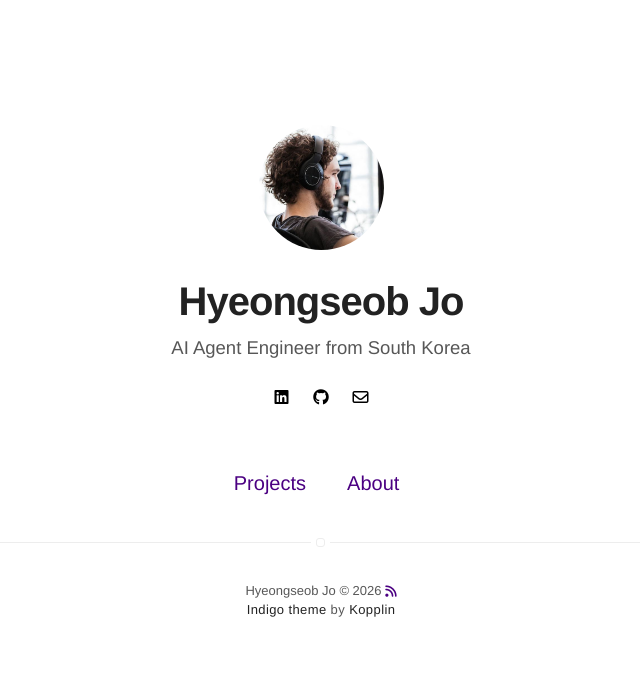
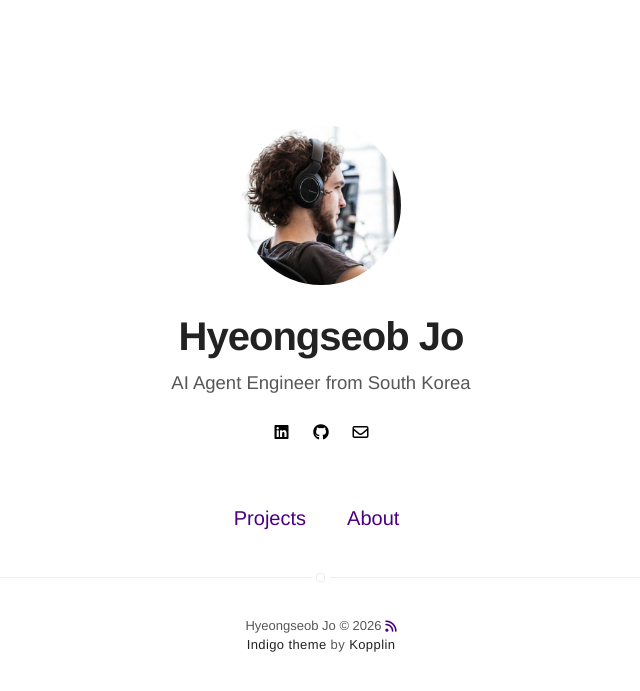
Before and after one commit to johyeongseob/johyeongseob.github.io, a Jekyll site: the page built from index.html, in a window 1280 px wide. Shown: the top 691 px of the page, without its empty margins (319-959 px from the left). Built offline with Jekyll 4.4.1, drawn with Linux system fonts in a browser that asks for light colours; nearby versions of some CDN libraries.

Commit message:
feat: initialize personal website with Indigo theme

```diff
--- a/_sass/components/header.sass
+++ b/_sass/components/header.sass
@@ -6,8 +6,8 @@
     z-index: 99
 
     > .link > .selfie
-        width: 125px
-        height: 125px
+        width: 160px
+        height: 160px
         margin-bottom: 25px
         border-radius: 100%
         transition: all .2s
```
Also changed, not shown: _config.yml (line endings or trailing spaces).
